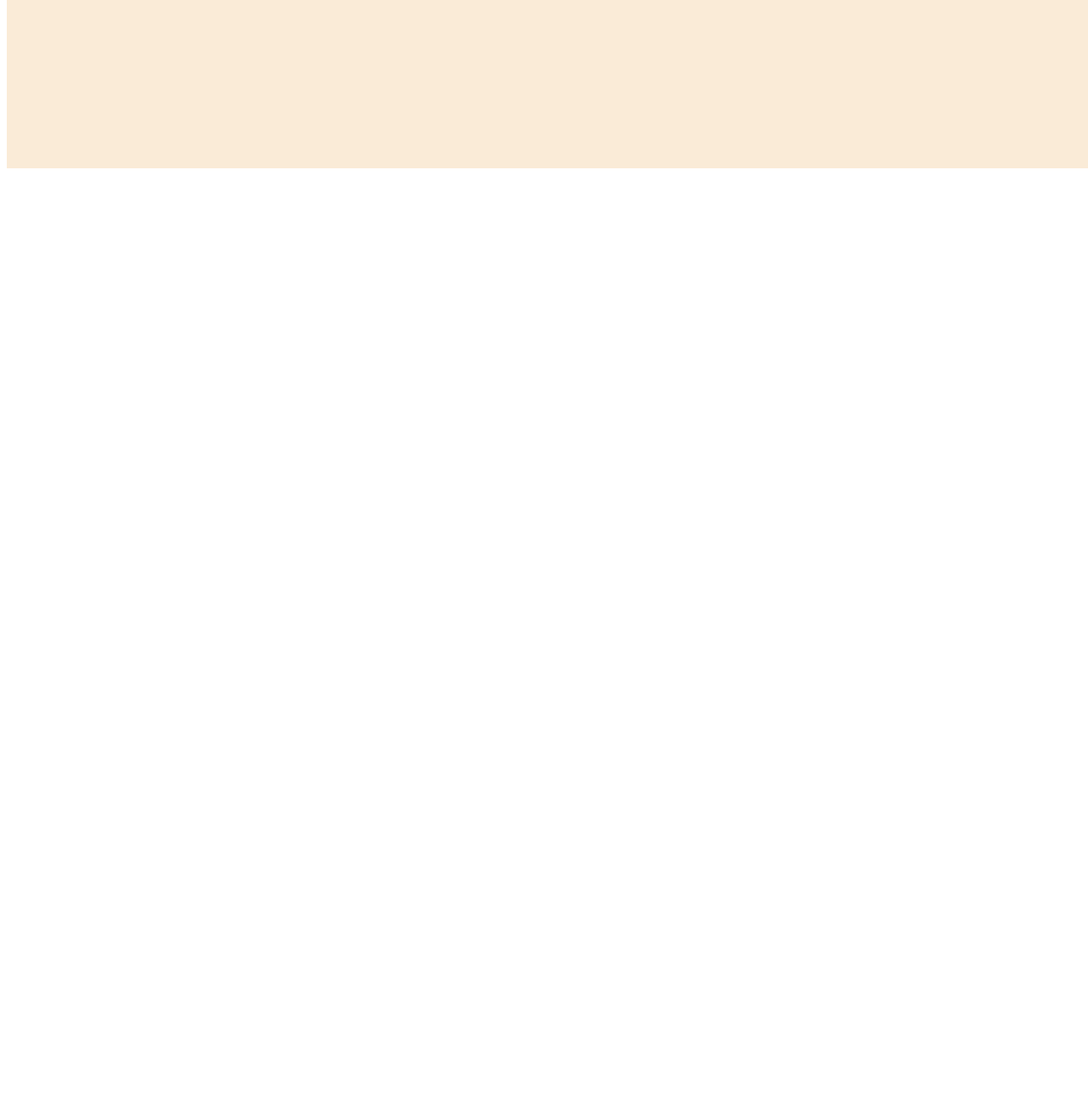
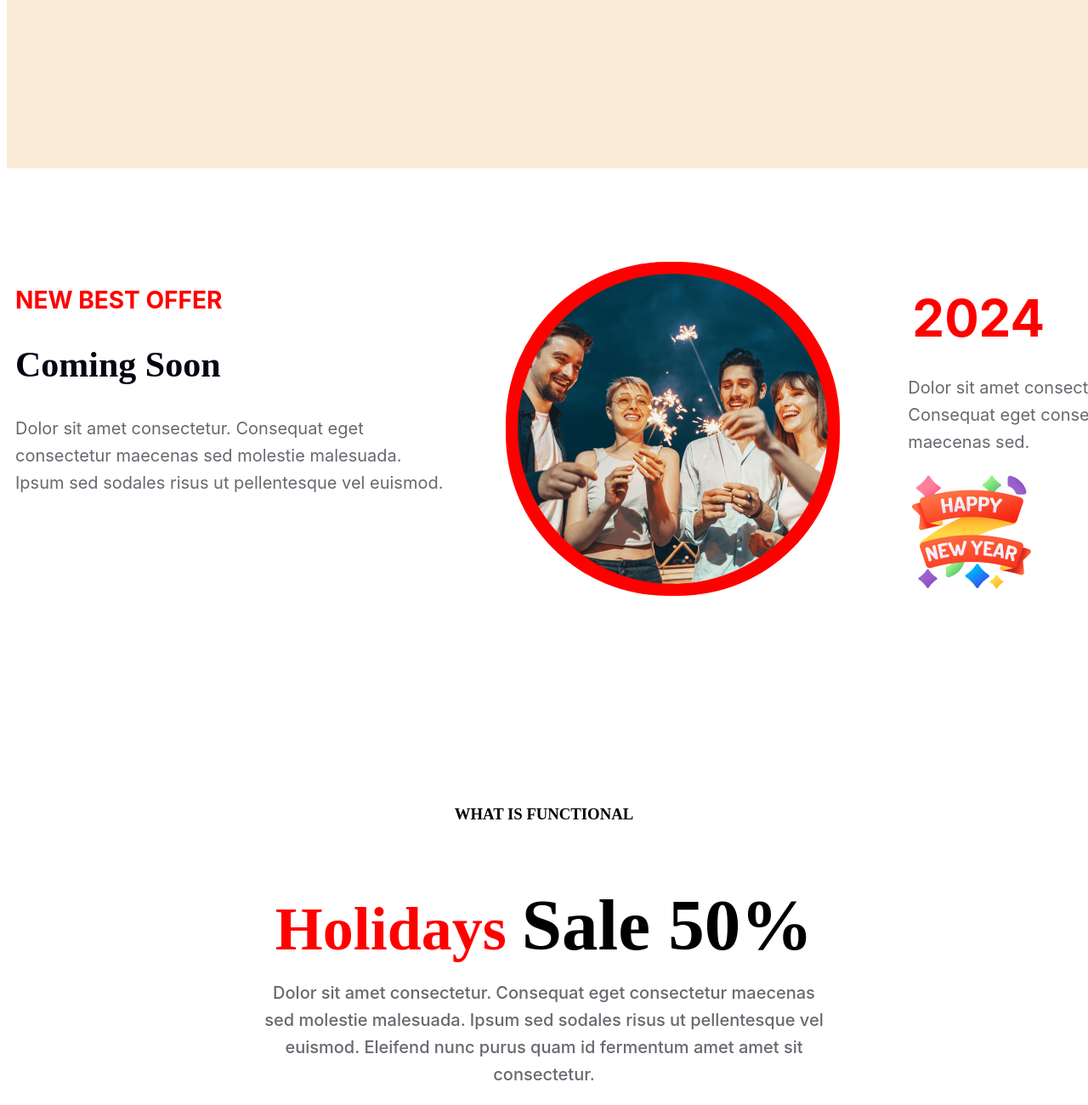
Before and after one commit to nurujjaman88/B9A1, a plain HTML site: page index.html in a window 1280 px wide. Shown: the part 2882-4182 px from the top of the page at 85% size. Before the commit the page ends 3088 px from the top, so only its background shows below. Drawn offline with Linux system fonts and the light colour scheme.

Commit message:
added offer sections styles

```diff
--- a/index.html
+++ b/index.html
@@ -39,6 +39,42 @@
         </p>
         <button class="join-btn1">Join Now</button>
        </div>
+       <div class="offer-msg">
+            <div>
+                <div class="best-offer">
+                <h3>NEW BEST OFFER</h3>
+                </div>
+                <div class="coming-soon">
+                <h2>Coming Soon</h2>
+                </div>
+                <div>
+                <p class="offer-des">Dolor sit amet consectetur. Consequat eget consectetur maecenas sed molestie malesuada. Ipsum sed sodales risus ut pellentesque vel euismod.
+                </p>
+            </div>
+            </div>
+            <div>
+                <img class="round-pic" src="resources/Ellipse 1.png" alt="">
+            </div>
+            <div class="dolor">
+                <div  class="year"><h2>2024</h2></div>
+                <div><p>Dolor sit amet consectetur. Consequat eget consectetur maecenas sed.</p></div>
+                <img class="gp-img" src="resources/Group 96.png" alt="">
+
+            </div>
+       </div>
+
+       <div class="functional-sec">
+            <div>
+                <h3>WHAT IS FUNCTIONAL</h3>
+            </div>
+            <div>
+                <h2 class="holy-day-offer"><span class="holy-day">Holidays </span> Sale 50%</h2>
+            </div>
+            <div>
+                <p class="dolor-sit">Dolor sit amet consectetur. Consequat eget consectetur maecenas sed
+                molestie malesuada. Ipsum sed sodales risus ut pellentesque vel euismod. Eleifend nunc purus quam id fermentum amet amet sit consectetur.</p>
+            </div>
+       </div>
 
 </body>
 </html>
--- a/styles/styles.css
+++ b/styles/styles.css
@@ -103,12 +103,12 @@
 
 /* Party time */
 
-.party-time{
+.party-time {
     text-align: center;
     background-color: antiquewhite;
     width: 1320px;
     height: 600px;
-    padding-top: 100px ;
+    padding-top: 100px;
     padding-bottom: 20px;
 }
 
@@ -143,3 +143,105 @@
     background-color: #F00;
     border-radius: 10px;
 }
+
+
+/* offer msg */
+
+.offer-msg {
+    display: flex;
+    width: 1320px;
+    height: 600px;
+    padding-top: 100px;
+    padding-bottom: 20px;
+    margin: 10px;
+}
+
+.best-offer {
+    color: #F00;
+    text-align: left;
+    font-family: Inter;
+    font-size: 24px;
+    font-weight: 500;
+}
+
+.coming-soon {
+    color: #070211;
+    font-family: Merriweather;
+    font-size: 28px;
+    font-style: normal;
+    font-weight: 700;
+    line-height: normal;
+    text-transform: capitalize;
+}
+
+.offer-des {
+    color: rgba(7, 2, 17, 0.60);
+    font-family: Inter;
+    font-size: 20px;
+    font-style: normal;
+    font-weight: 400;
+    line-height: 32px;
+    margin-right: 70px;
+}
+
+.round-pic {
+    border-radius: 190px;
+    background-color: red;
+    padding: 14px;
+}
+
+.year {
+    color: #F00;
+    font-family: Inter;
+    font-size: 40px;
+    font-weight: 700;
+    margin-left: 5px;
+}
+
+.dolor {
+    color: rgba(7, 2, 17, 0.60);
+    font-family: Inter;
+    font-size: 20px;
+    font-weight: 400;
+    line-height: 32px;
+    margin-left: 80px;
+}
+
+.gp-img {
+    margin-left: 5px;
+}
+
+/* Functional Section */
+
+.functional-sec {
+    text-align: center;
+    padding: 0px;
+
+}
+
+.holy-day {
+    color: #F00;
+    font-size: 72px;
+
+}
+
+.holy-day-offer{
+    text-align: center;
+    font-family: Merriweather;
+    font-size: 85px;
+    font-weight: 900;
+    margin-bottom: 0px;
+}
+
+.dolor-sit{
+    color: rgba(7, 2, 17, 0.60);
+text-align: center;
+font-family: Inter;
+font-size: 20px;
+font-weight: 500;
+line-height: 32px;
+margin-right: 300px;
+margin-left: 300px;
+margin-top: 10px;
+padding-top: 5px;
+}
```
